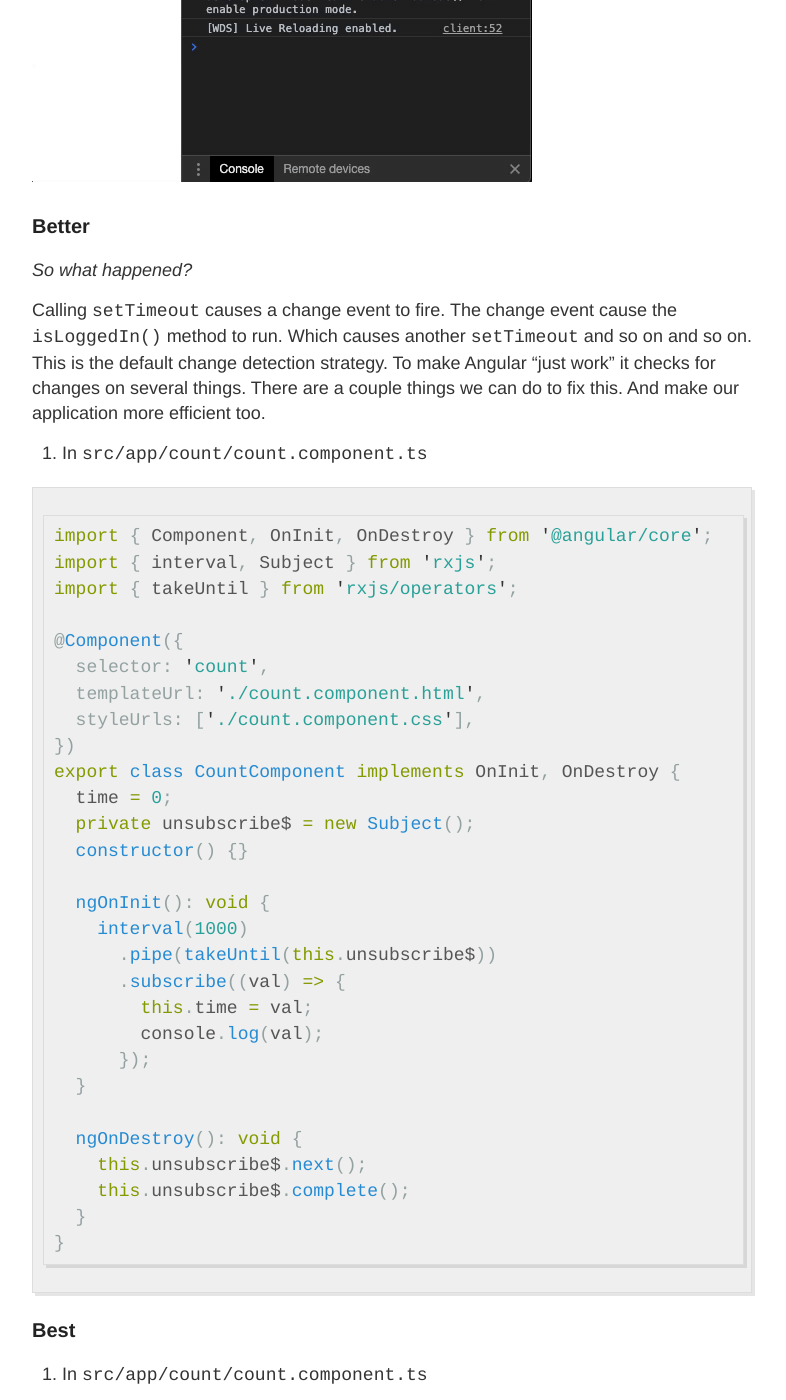
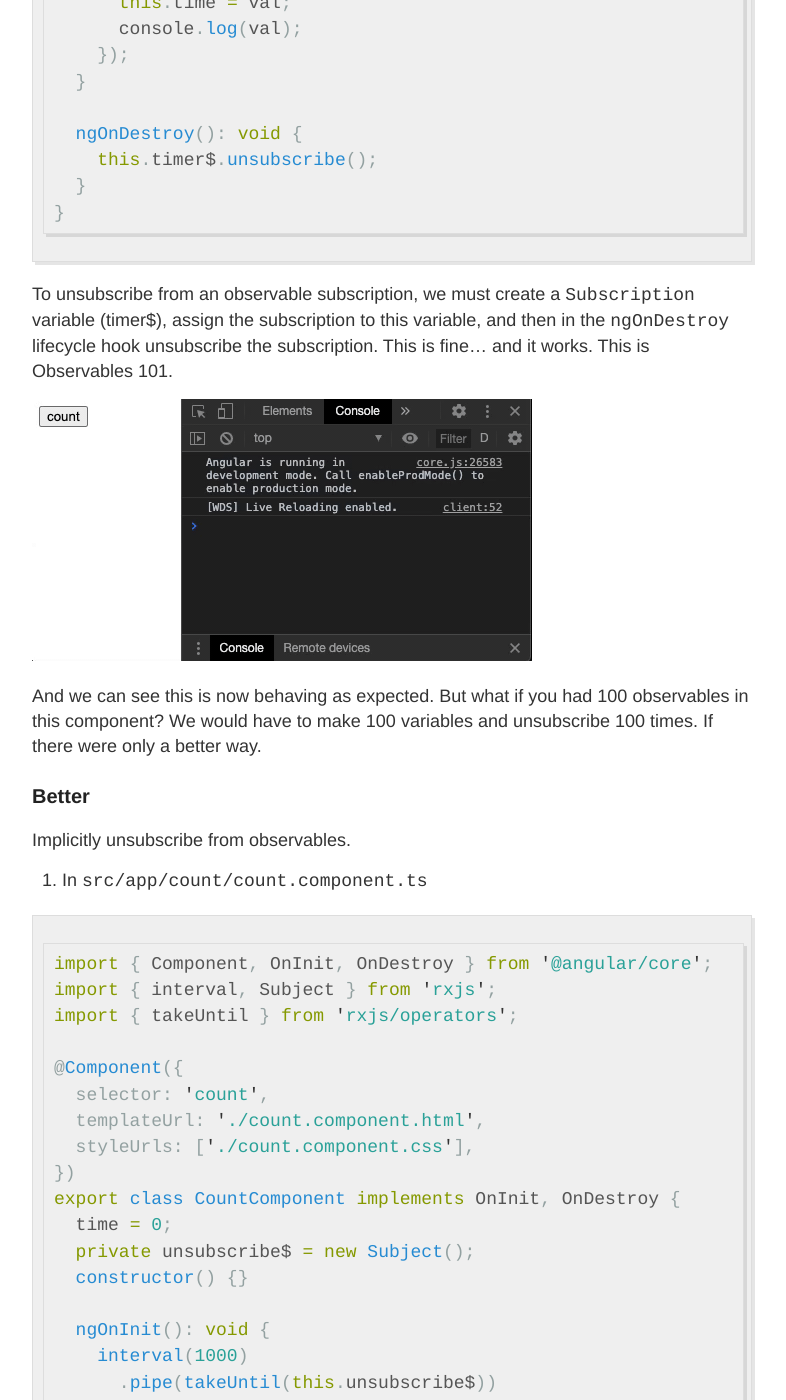
Before and after one commit to mattspaulding/mattspaulding.github.io, a Jekyll site: the page built from _posts/2020-6-30-The-Best-Way-to-Unsubscribe-From-Angular-Observables.md, in a window 1280 px wide and 1400 px high, scrolled down 6453 px. Shown: the whole window, without its empty margins (248-1034 px from the left). Built offline with Jekyll 4.4.1, drawn with Linux system fonts in a browser that asks for light colours; comment, search, counter and statistics services are not loaded; some of the changed text lies outside the part shown.

Commit message:
adds header image

````diff
--- a/_posts/2020-6-30-The-Best-Way-to-Unsubscribe-From-Angular-Observables.md
+++ b/_posts/2020-6-30-The-Best-Way-to-Unsubscribe-From-Angular-Observables.md
@@ -5,11 +5,11 @@ section: Technology
 published_time: 2020-06-30
 modified_time: 2020-06-30
 title: The Best Way to Unsubscribe from Angular Observables
-image: /images/2020-6-30-The-Best-Way-to-Unsubscribe-From-Angular-Observables.png
+image: /images/2020-6-30-The-Best-Way-to-Unsubscribe-From-Angular-Observables/angular-observable-unsubscribe.png
 excerpt: The inclusion of RxJS Observable in Angular core is one of the most important additions in Angular's history. It is also one of the most misused. When used improperly, the Observable can open up memory leaks making your application sluggish or causing it to crash. Today we will talk about how to properly clean up observables and the very best way to do it.
 ---
 
-![angular-infinite-event-loop]({{ site.baseurl }}/images/2020-6-30-The-Best-Way-to-Unsubscribe-From-Angular-Observables/angular-infinite-event-loop.png)
+![angular-infinite-event-loop]({{ site.baseurl }}/images/2020-6-30-The-Best-Way-to-Unsubscribe-From-Angular-Observables/angular-observable-unsubscribe.png)
 
 The inclusion of RxJS Observable in Angular core is one of the most important additions in Angular's history. It is also one of the most misused. When used improperly, the Observable can open up memory leaks making your application sluggish or causing it to crash. Today we will talk about how to properly clean up observables and the very best way to do it.
 
@@ -154,7 +154,7 @@ But wait, what is happening in the console?...
 
 ### The Memory Leak
 
-Woopsie! When we press `stop`, the observable is not actually stopped. We can see in the cosole that it keeps on keeping on. What's worse is that every new timer that is started continues to run forever. This, my friends is what we call a memory leak.
+Woopsie! When we press `stop`, the observable subscription is not actually stopped. We can see in the cosole that it keeps on keeping on. What's worse is that every new timer that is started continues to run forever. This, my friends is what we call a memory leak.
 
 ![its-fine]({{site.baseurl}}/images/2020-6-30-The-Best-Way-to-Unsubscribe-From-Angular-Observables/its-fine.gif)
 
@@ -162,7 +162,7 @@ You might be able to get away with this if your app is simple seconds counter. B
 
 ### Good
 
-Now, let's say we want to do something 1 second after the hello component checks for login.
+Manually unsubscribe from each observable.
 
 1. In `src/app/count/count.component.ts`
 
@@ -193,13 +193,15 @@ export class CountComponent implements OnInit, OnDestroy {
 }
 ```
 
+To unsubscribe from an observable subscription, we must create a `Subscription` variable (timer$), assign the subscription to this variable, and then in the `ngOnDestroy` lifecycle hook unsubscribe the subscription. This is fine... and it works. This is Observables 101.
+
 ![count-good]({{site.baseurl}}/images/2020-6-30-The-Best-Way-to-Unsubscribe-From-Angular-Observables/count-good.gif)
+
+And we can see this is now behaving as expected. But what if you had 100 observables in this component? We would have to make 100 variables and unsubscribe 100 times. If there were only a better way.
 
 ### Better
 
-_So what happened?_
-
-Calling `setTimeout` causes a change event to fire. The change event cause the `isLoggedIn()` method to run. Which causes another `setTimeout` and so on and so on. This is the default change detection strategy. To make Angular "just work" it checks for changes on several things. There are a couple things we can do to fix this. And make our application more efficient too.
+Implicitly unsubscribe from observables.
 
 1. In `src/app/count/count.component.ts`
 
@@ -234,6 +236,10 @@ export class CountComponent implements OnInit, OnDestroy {
 }
 ```
 
+In this case we create an `unsubscribe$` Subject. In the observable the RxJS `takeUntil` operator is passed the subject and will remain open until the subject is completed. In `ngOnDestroy`, we call the next item if one exists and then completes.
+
+This is a bit more complicated to understand than the first example, but has a nice benefit. We no longer need to create a variable for each observable and no longer need to unsubscribe in the destroy.
+
 ### Best
 
 1. In `src/app/count/count.component.ts`
````
Also changed, not shown: images/2020-6-30-The-Best-Way-to-Unsubscribe-From-Angular-Observables/angular-observable-unsubscribe.png (added).
